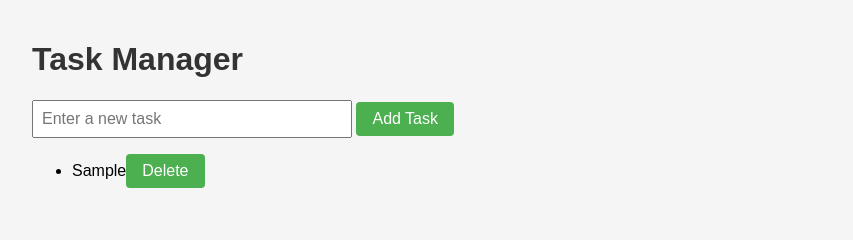
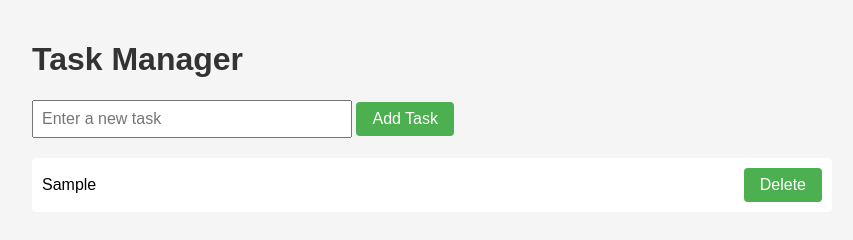
Before and after one commit to mshatsky1/probable-palm-tree, a plain HTML site: page index.html in a window 1280 px wide. Both pictures are taken after typing "Sample" into the empty fields and a click on the button "Add Task". Shown: the whole page, without its empty margins (208-1061 px from the left). Drawn offline with Linux system fonts and the light colour scheme.

Commit message:
Style task list items

```diff
--- a/style.css
+++ b/style.css
@@ -29,3 +29,19 @@ button {
 button:hover {
     background-color: #45a049;
 }
+
+#taskList {
+    list-style-type: none;
+    padding: 0;
+    margin-top: 20px;
+}
+
+#taskList li {
+    background-color: white;
+    padding: 10px;
+    margin: 5px 0;
+    border-radius: 4px;
+    display: flex;
+    justify-content: space-between;
+    align-items: center;
+}
```
